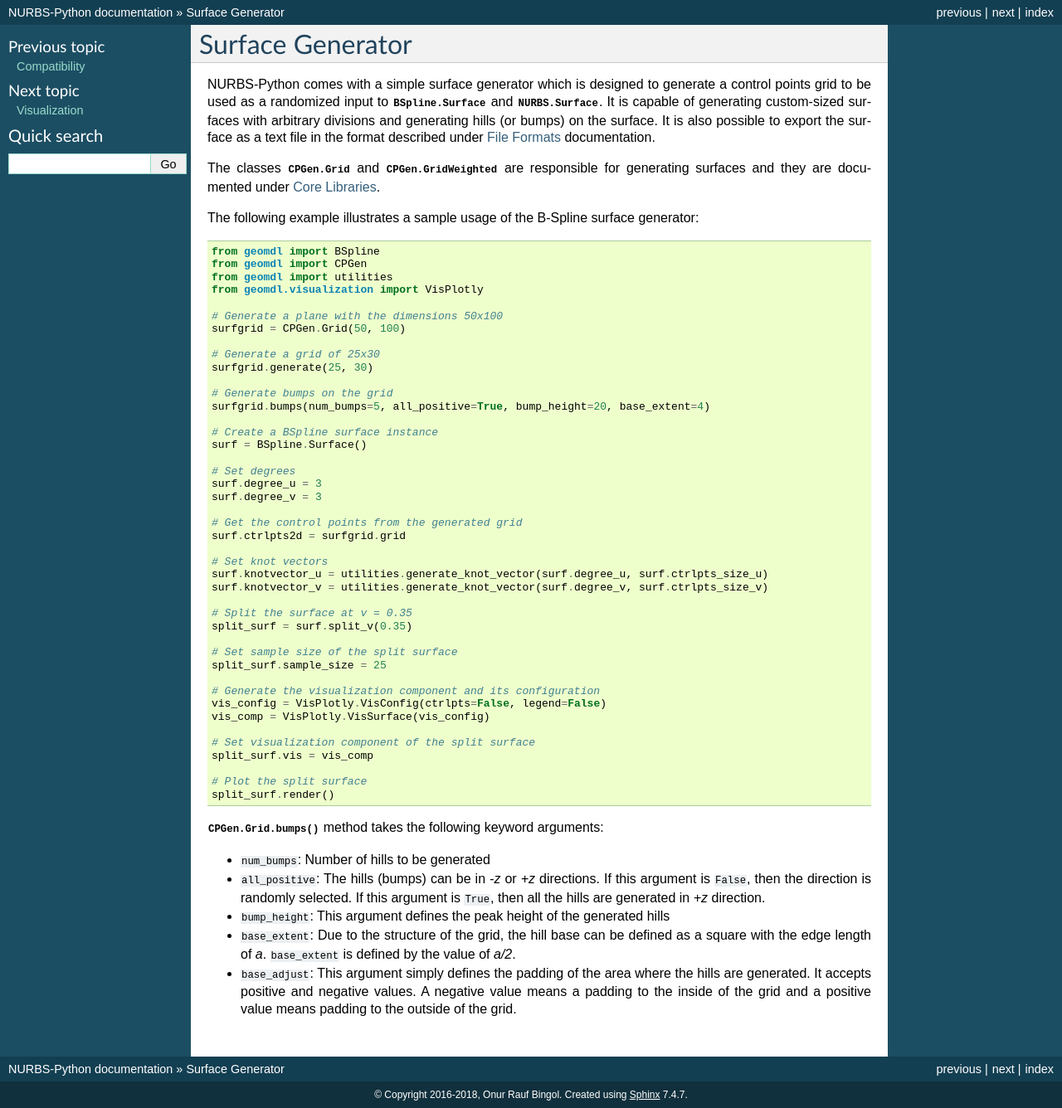
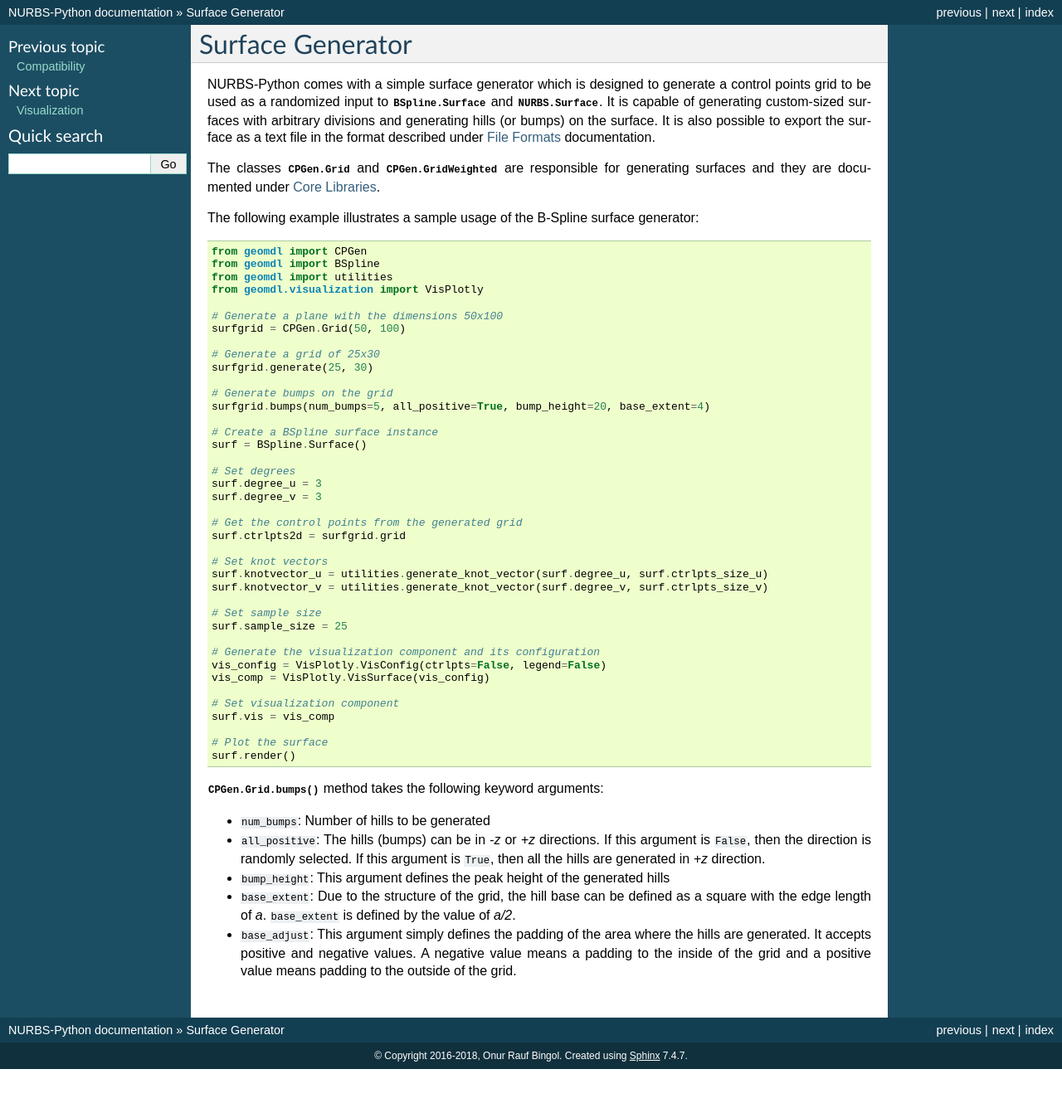
Before and after one commit to orbingol/NURBS-Python, a Sphinx documentation site: the page built from docs/surface_generator.rst, in a window 1280 px wide. Shown: the whole page at 83% size. Built offline with Sphinx 7.4.7, drawn with Linux system fonts in a browser that asks for light colours; formulas are drawn with MathJax 3; after the commit the page ends 1289 px from its top, so only the background shows below that.

Commit message:
Remove splitting operation from surfgen example
It might cause confusion

```diff
--- a/docs/surface_generator.rst
+++ b/docs/surface_generator.rst
@@ -13,8 +13,8 @@ The following example illustrates a sample usage of the B-Spline surface generat
 
 .. code-block:: python
 
+    from geomdl import CPGen
     from geomdl import BSpline
-    from geomdl import CPGen
     from geomdl import utilities
     from geomdl.visualization import VisPlotly
 
@@ -41,21 +41,18 @@ The following example illustrates a sample usage of the B-Spline surface generat
     surf.knotvector_u = utilities.generate_knot_vector(surf.degree_u, surf.ctrlpts_size_u)
     surf.knotvector_v = utilities.generate_knot_vector(surf.degree_v, surf.ctrlpts_size_v)
 
-    # Split the surface at v = 0.35
-    split_surf = surf.split_v(0.35)
-
-    # Set sample size of the split surface
-    split_surf.sample_size = 25
+    # Set sample size
+    surf.sample_size = 25
 
     # Generate the visualization component and its configuration
     vis_config = VisPlotly.VisConfig(ctrlpts=False, legend=False)
     vis_comp = VisPlotly.VisSurface(vis_config)
 
-    # Set visualization component of the split surface
-    split_surf.vis = vis_comp
+    # Set visualization component
+    surf.vis = vis_comp
 
-    # Plot the split surface
-    split_surf.render()
+    # Plot the surface
+    surf.render()
 
 :py:meth:`.CPGen.Grid.bumps()` method takes the following keyword arguments:
 
```
